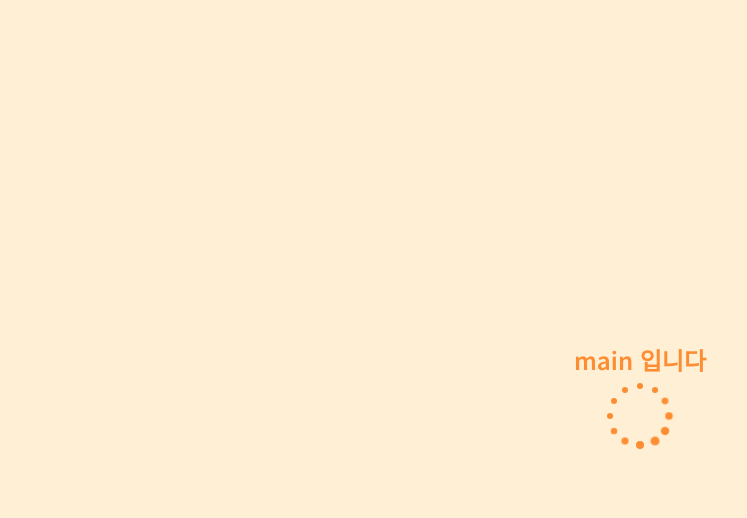
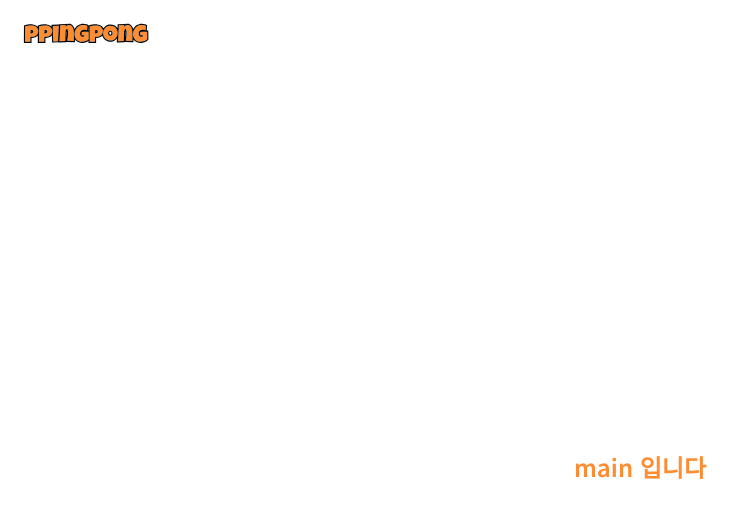
Before and after one commit to ComPPing/ppingpong-client, a Next.js app: page / in a window 1280 px wide. Shown: the top 518 px of the page, without its empty margins (0-747 px from the left). Built offline with nearby package versions, Linux system fonts and the light colour scheme; sample sign-in values are in the browser's storage.

Commit message:
feat: main에 헤더 추가

```diff
--- a/src/app/page.tsx
+++ b/src/app/page.tsx
@@ -1,8 +1,7 @@
 'use client';
 
+import Image from 'next/image';
 import { useEffect } from 'react';
-
-import { Loading } from '@/components/loading';
 
 export default function Home() {
   // @fixme: 임시로 로그인 체크를 위해 작성
@@ -10,9 +9,18 @@ export default function Home() {
     localStorage.getItem('token') ?? window.location.replace('/login');
   }, []);
   return (
-    <div className="text-h1 text-primary-main bg-primary-50 h-full flex items-center justify-center flex-col p-4">
-      main 입니다
-      <Loading />
-    </div>
+    <>
+      <header className="p-4">
+        <Image
+          src="/assets/icons/logo.svg"
+          alt="logo"
+          width="140"
+          height="30"
+        />
+      </header>
+      <div className="text-h1 text-primary-main h-full flex items-center justify-center flex-col p-4">
+        main 입니다
+      </div>
+    </>
   );
 }
```
